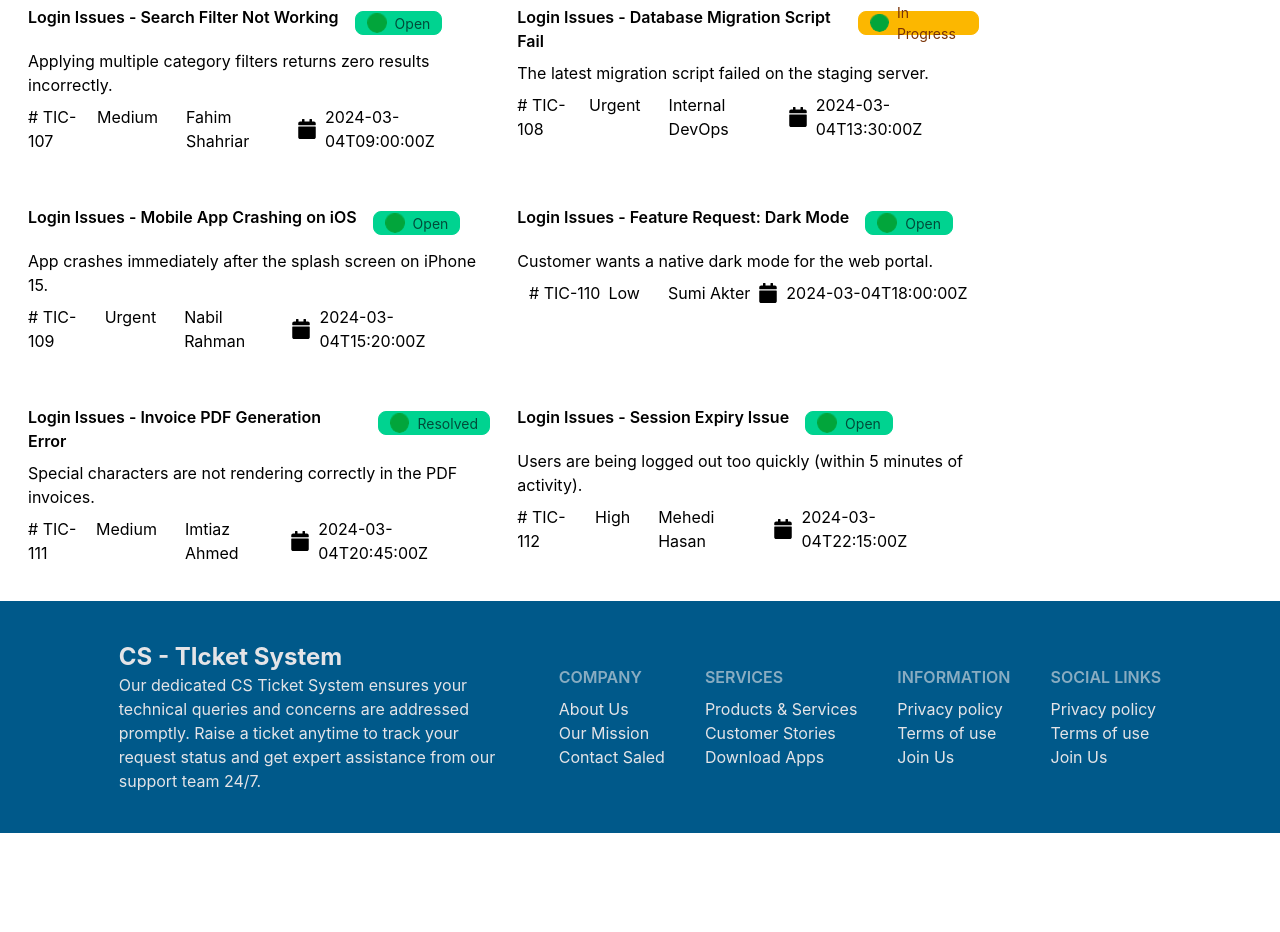
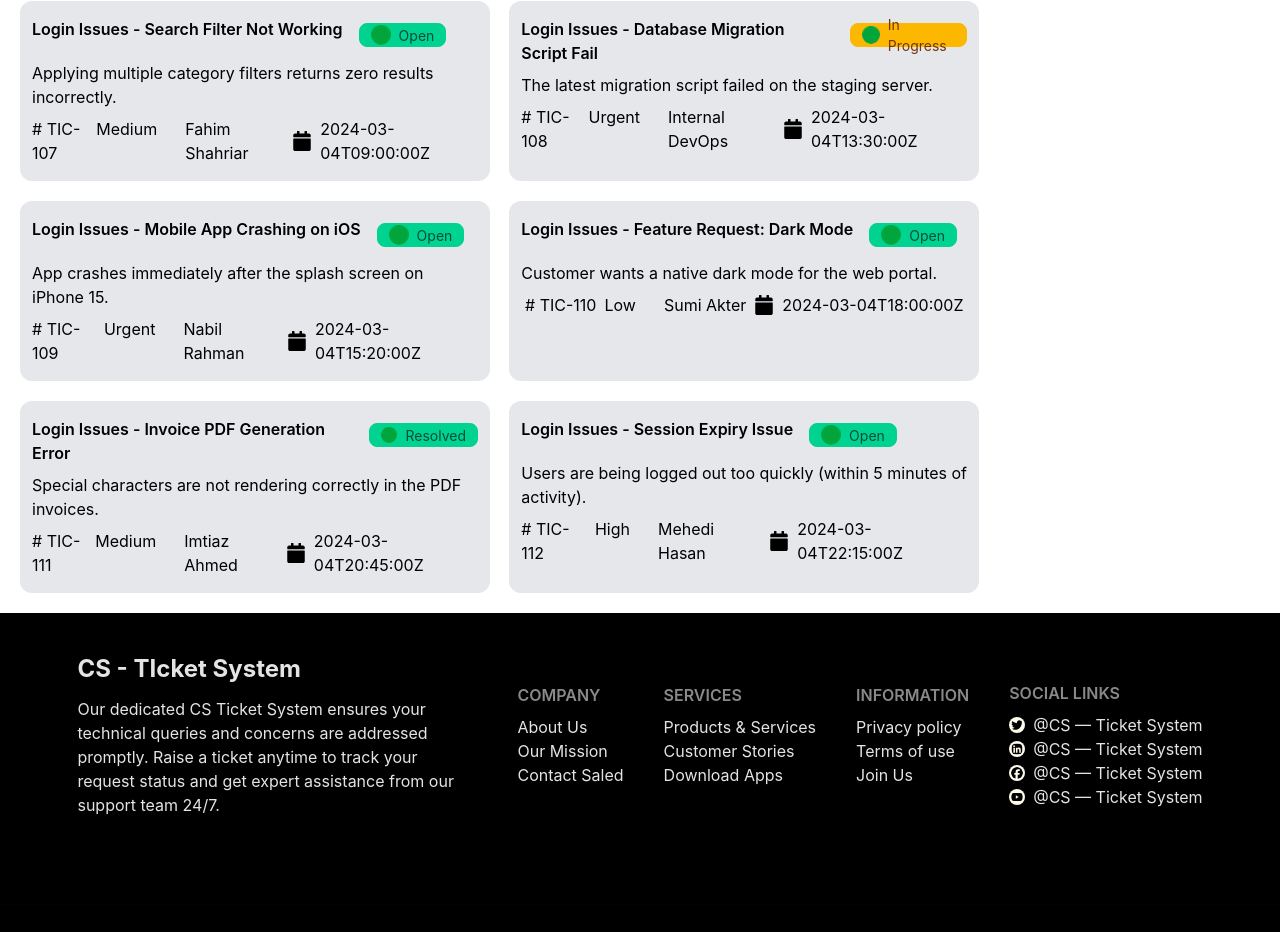
Before and after one commit to Tazim212/react-support-zone, a React (Vite) app: page / in a window 1280 px wide. Shown: the part 1045-1977 px from the top of the page. Before the commit the page ends 1878 px from the top, so only its background shows below. Built offline with nearby package versions, Linux system fonts and the light colour scheme.

Commit message:
footer section done

```diff
--- a/src/App.css
+++ b/src/App.css
@@ -1,2 +1,7 @@
 @import "tailwindcss";
 @plugin "daisyui";
+
+body {
+    background-color: white;
+    color: black;
+}
--- a/src/components/Footer/Footer.jsx
+++ b/src/components/Footer/Footer.jsx
@@ -1,10 +1,13 @@
 import React from 'react';
+import { FaTwitter } from 'react-icons/fa';
+import { FaFacebook, FaLinkedin, FaYoutube } from 'react-icons/fa6';
 
 const Footer = () => {
     return (
-        <footer className="flex justify-center items-center gap-10 bg-sky-800 mt-5 text-neutral-content p-10">
-            <div className='w-1/3'>
-                <h1 className='font-bold text-2xl'>CS - TIcket System</h1>
+        <footer>
+            <div className="flex flex-col md:flex-row justify-center items-start md:items-center gap-10 bg-black mt-5 text-neutral-content p-10">
+                <div className='w-full md:w-1/3'>
+                    <h1 className='font-bold text-2xl pb-3'>CS - TIcket System</h1>
                     <p>Our dedicated CS Ticket System ensures your technical queries and concerns are addressed promptly.
                         Raise a ticket anytime to track your request status and get expert assistance from our support team 24/7.</p>
                 </div>
@@ -36,16 +39,24 @@ const Footer = () => {
                 </nav>
 
                 <nav>
-                <h6 className="footer-title">Social Links</h6>
+                    <h6 className="footer-title pt-0 md:pt-5">Social Links</h6>
                     <div className='flex flex-col'>
-                    <a className="link link-hover">Privacy policy</a>
-                    <a className="link link-hover">Terms of use</a>
-                    <a className="link link-hover">Join Us</a>
+                        <a className="link link-hover"><span className='flex justify-center items-center gap-2'><FaTwitter className='bg-amber-50 text-black rounded-full p-0.5'></FaTwitter>@CS — Ticket System</span> </a>
+                        <a className="link link-hover"><span className='flex justify-center items-center gap-2'><FaLinkedin className='bg-amber-50 text-black rounded-full p-0.5'></FaLinkedin>@CS — Ticket System</span></a>
+                        <a className="link link-hover"><span className='flex justify-center items-center gap-2'><FaFacebook className='bg-amber-50 text-black rounded-full p-0.5'></FaFacebook> @CS — Ticket System</span></a>
+                        <a className="link link-hover"><span className='flex justify-center items-center gap-2'><FaYoutube className='bg-amber-50 text-black rounded-full p-0.5'></FaYoutube> @CS — Ticket System</span></a>
                     </div>
                 </nav>
-
+            </div>
+            <footer className="py-6 bg-black  text-neutral-content">
+            <div className='divider'></div>
+                <aside className="text-center">
+                    <p>© 2026 CS — Ticket System. All rights reserved</p>
+                </aside>
 
             </footer>
+        </footer>
+
     );
 };
 
--- a/src/components/TicketContainer/TicketCard.jsx
+++ b/src/components/TicketContainer/TicketCard.jsx
@@ -15,7 +15,7 @@ const TicketCard = ({ ticket, taskStatus, setTaskStatus, setStatus}) => {
     }
 
     return (
-        <div onClick={()=> taskFunc(ticket)} className='py-4 bg-white text-black w-[470px] ps-2 mx-3 md:mx-0 rounded-xl cursor-pointer transition-all duration-300 hover:scale-105 active:scale-95'>
+        <div onClick={()=> taskFunc(ticket)} className='py-4 bg-gray-200 text-black w-[470px] px-3 mx-3 md:mx-0 rounded-xl cursor-pointer transition-all duration-300 hover:scale-105 active:scale-95'>
             <div className='flex gap-4'>
                 <h3 className='font-semibold'>Login Issues - {title}</h3>
 
--- a/src/components/TicketContainer/TicketContainer.jsx
+++ b/src/components/TicketContainer/TicketContainer.jsx
@@ -29,7 +29,7 @@ const TicketContainer = ({ ticketData }) => {
                         status ?
                             "Select a ticket to add to Task Status"
                             :
-                            taskStatus.map(task => <div className='bg-yellow-50 text-black px-3 py-2 mt-3'>
+                            taskStatus.map(task => <div className='text-black px-3 py-2 mt-3'>
                                 <h2>{task.title}</h2>
                                 <button onClick={clickComplete} className='btn btn-success w-48 mt-2'>Complete</button>
                             </div>)
```
Lines whose indentation alone changed are shown as unchanged.
